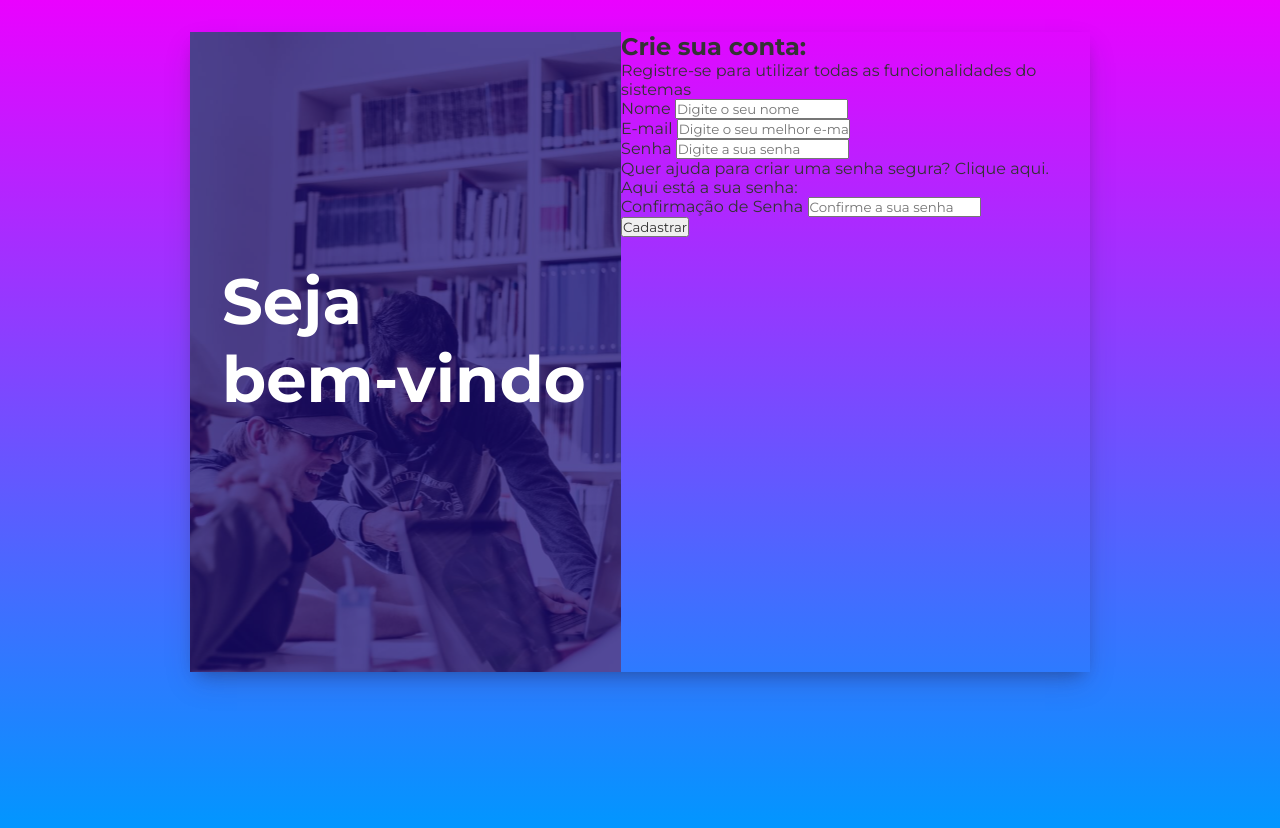
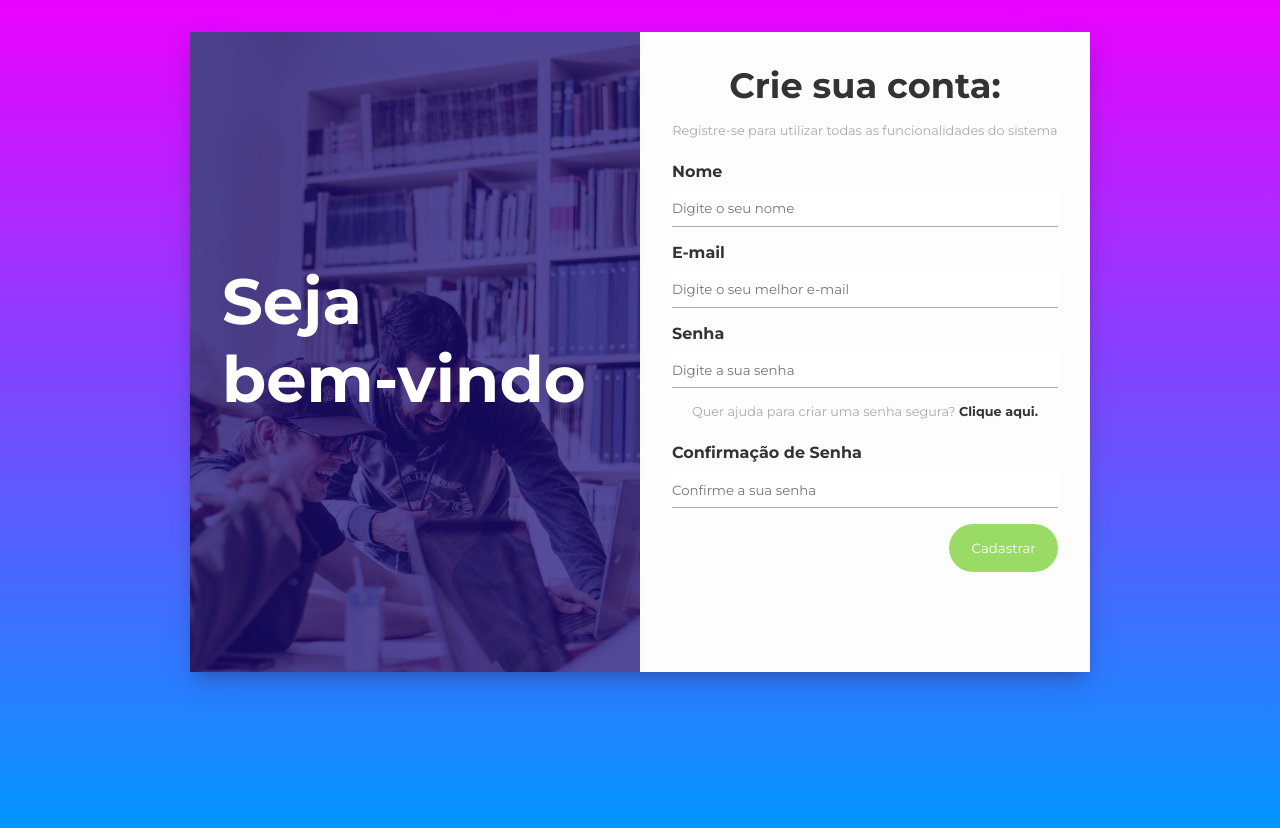
Before and after one commit to lilian-rangel/Projeto-Gerador-Senhas, a plain HTML site: page index.html in a window 1280 px wide. Drawn offline with Linux system fonts and the light colour scheme.

Commit message:
:lipstick: feat: estilização register-form| form-control| generate-password

```diff
--- a/assets/css/styles.css
+++ b/assets/css/styles.css
@@ -49,3 +49,85 @@ input:focus {
     color: #fff;
     word-spacing: 50rem;
 }
+
+#register-form {
+    background-color: #fdfdfd;
+    padding: 2rem;
+    width: 50%;
+    display: flex;
+    flex-direction: column;
+}
+
+#register-form h2{
+    text-align: center;
+    margin-bottom: 1rem;
+    font-size: 2.2rem;
+}
+
+#register-form p{
+    text-align: center;
+    margin-bottom: 1.5rem;
+    color: #aaa;
+    font-size: 0.8rem;
+}
+
+.form-control {
+    margin-bottom: 1rem;
+    display: flex;
+    flex-direction: column;
+}
+
+.form-control label {
+    font-weight: bold;
+    margin-bottom: 0.6rem;
+}
+
+.form-control input {
+    border: none;
+    border-bottom: 1px solid #aaa;
+    padding: 0.6rem 0;
+}
+
+#generate-password {
+    font-weight: bold;
+    cursor: pointer;
+    transition: 0.4s;
+}
+
+#generate-password:hover {
+    color: #0099ff;
+}
+
+#register-form #generated-password {
+    border: 1px solid #0099ff;
+    border-radius: 4px;
+    font-weight: bold;
+    font-size: 1.2rem;
+    padding: 0.4rem;
+    color: #333;
+    text-align: center;
+    margin-bottom: 1rem;
+    display: none;
+}
+
+#register-form #generated-password p {
+    color: #81d340;
+    margin-bottom: 0.5rem;
+}
+
+#register-form input[type="submit"] {
+    background-color: #81d340;
+    color: #fff;
+    opacity: 0.8;
+    border: none;
+    border-radius: 2rem;
+    padding: 1rem 1.4rem;
+    max-width: 150px;
+    cursor: pointer;
+    align-self: flex-end;
+    transition: 0.4s;
+}
+
+#register-form input[type="submit"]:hover {
+    opacity: 1;
+}
--- a/index.html
+++ b/index.html
@@ -18,7 +18,7 @@
         </div>
         <div id="register-form">
             <h2>Crie sua conta:</h2>
-            <p>Registre-se para utilizar todas as funcionalidades do sistemas</p>
+            <p>Registre-se para utilizar todas as funcionalidades do sistema</p>
             <div class="form-control">
                 <label for="name">Nome</label>
                 <input
```
